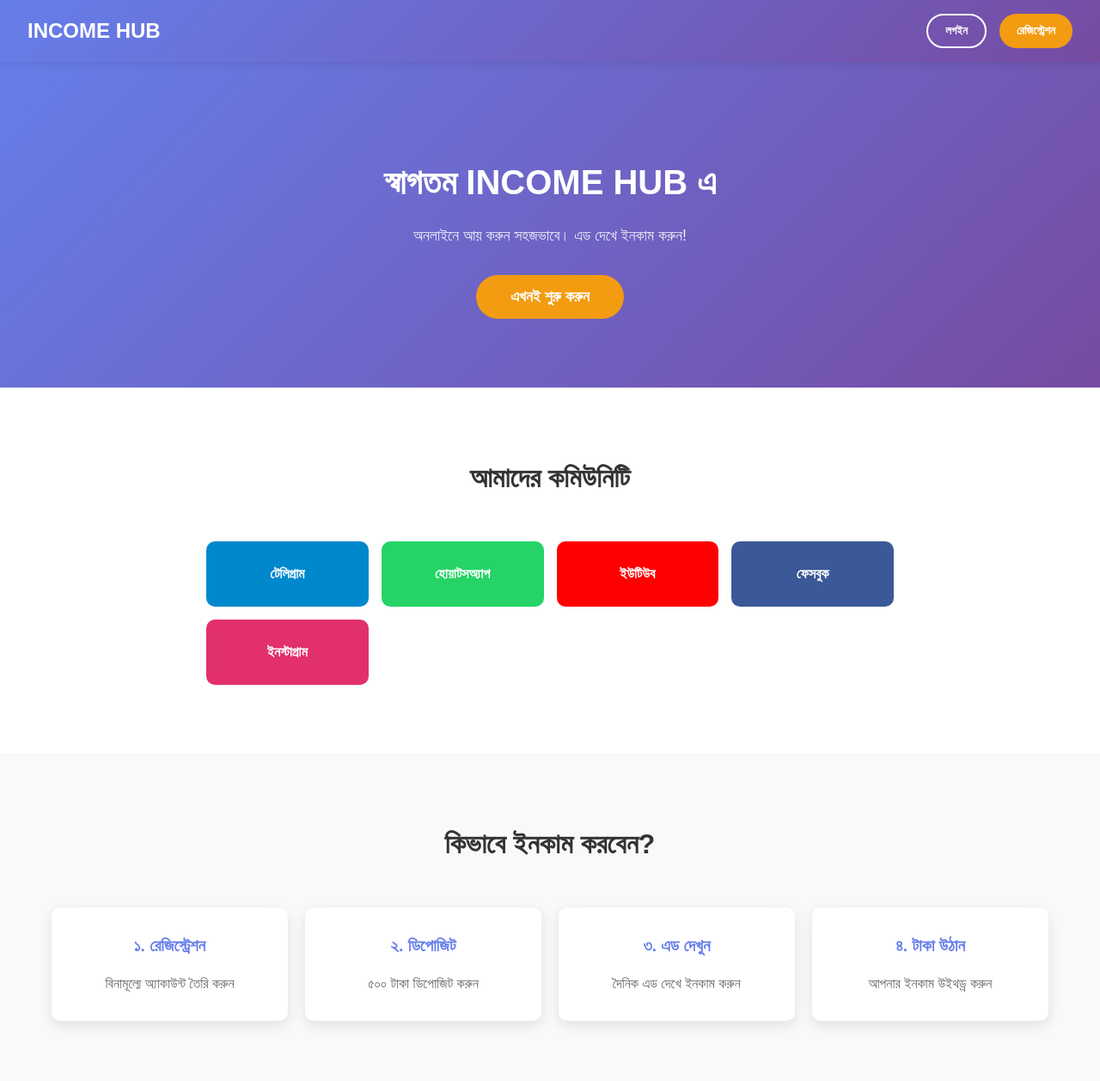
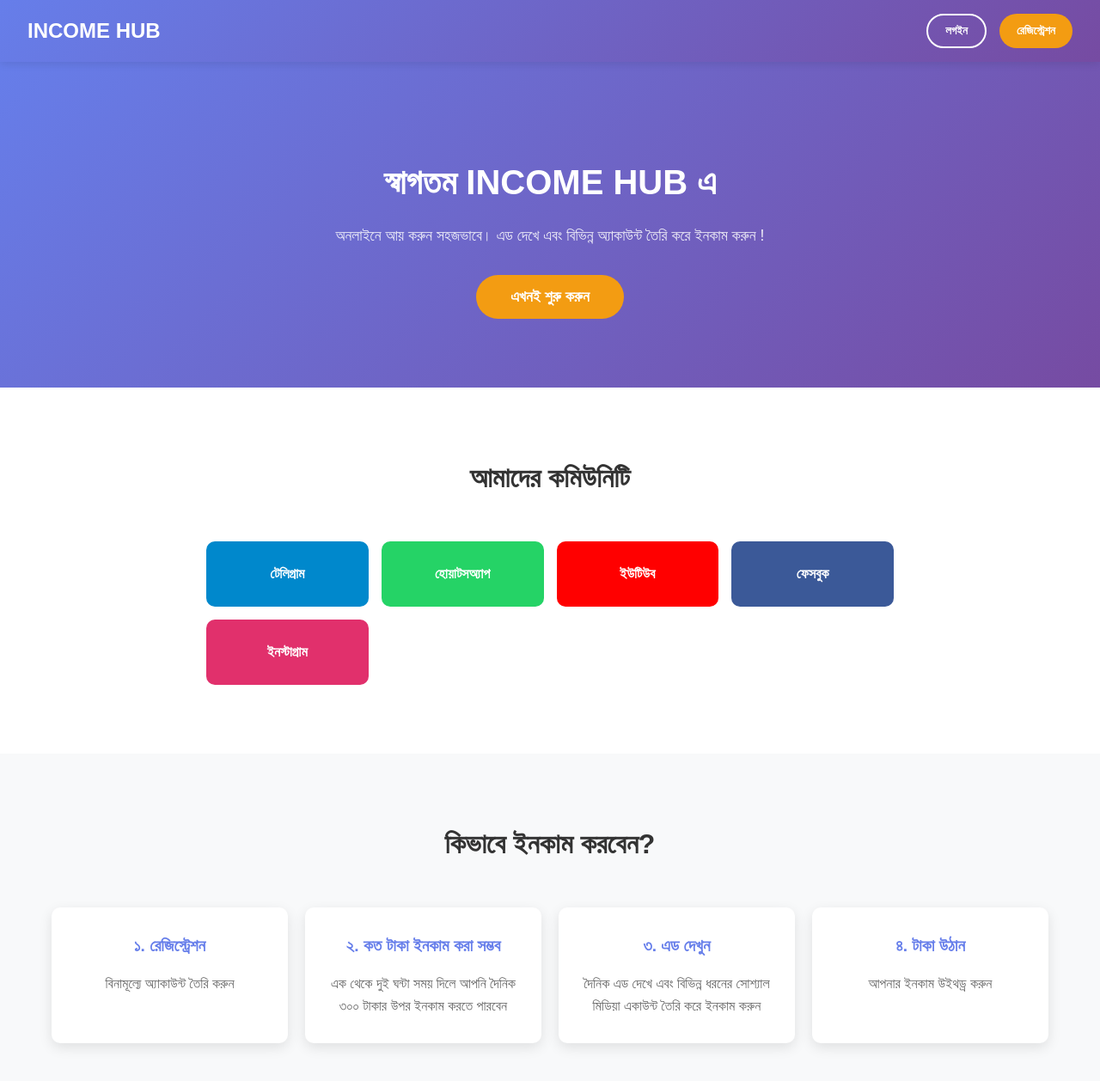
Before and after one commit to Incomehub000/Income-hub, a plain HTML site: page index.html in a window 1280 px wide. Shown: the whole page at 86% size. Drawn offline with Linux system fonts and the light colour scheme.

Commit message:
Update income generation instructions in index.html

```diff
--- a/index.html
+++ b/index.html
@@ -24,7 +24,7 @@
     <section class="hero">
         <div class="hero-container">
             <h1>স্বাগতম INCOME HUB এ</h1>
-            <p>অনলাইনে আয় করুন সহজভাবে। এড দেখে ইনকাম করুন!</p>
+            <p>অনলাইনে আয় করুন সহজভাবে। এড দেখে এবং বিভিন্ন অ্যাকাউন্ট তৈরি করে ইনকাম করুন !</p>
             <button class="cta-btn" onclick="openRegister()">এখনই শুরু করুন</button>
         </div>
     </section>
@@ -53,12 +53,12 @@
                     <p>বিনামূল্যে অ্যাকাউন্ট তৈরি করুন</p>
                 </div>
                 <div class="feature-card">
-                    <h3>২. ডিপোজিট</h3>
-                    <p>৫০০ টাকা ডিপোজিট করুন</p>
+                    <h3>২. কত টাকা ইনকাম করা সম্ভব </h3>
+                    <p>এক থেকে দুই ঘন্টা সময় দিলে আপনি দৈনিক ৩০০ টাকার উপর ইনকাম করতে পারবেন </p>
                 </div>
                 <div class="feature-card">
                     <h3>৩. এড দেখুন</h3>
-                    <p>দৈনিক এড দেখে ইনকাম করুন</p>
+                    <p>দৈনিক এড দেখে এবং বিভিন্ন ধরনের সোশ্যাল মিডিয়া একাউন্ট তৈরি করে ইনকাম করুন</p>
                 </div>
                 <div class="feature-card">
                     <h3>৪. টাকা উঠান</h3>
```
